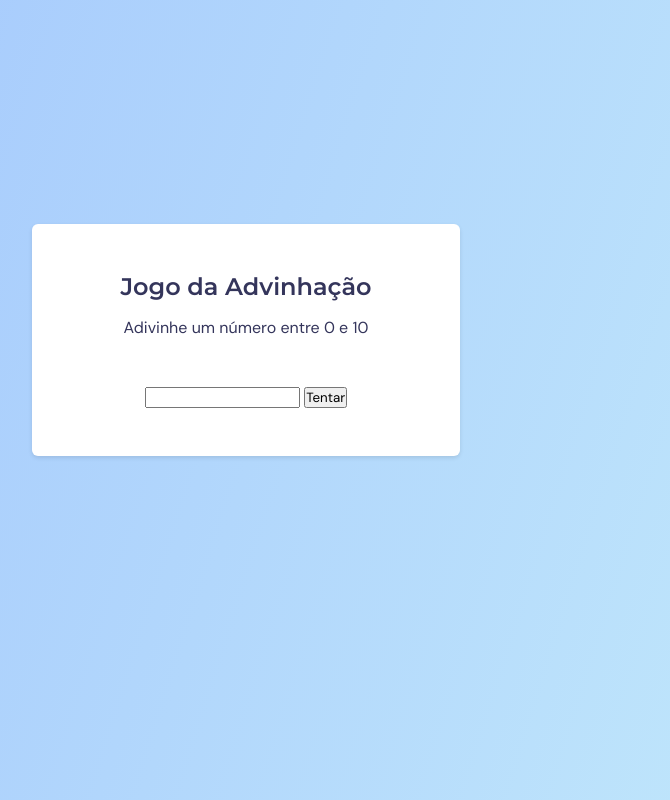
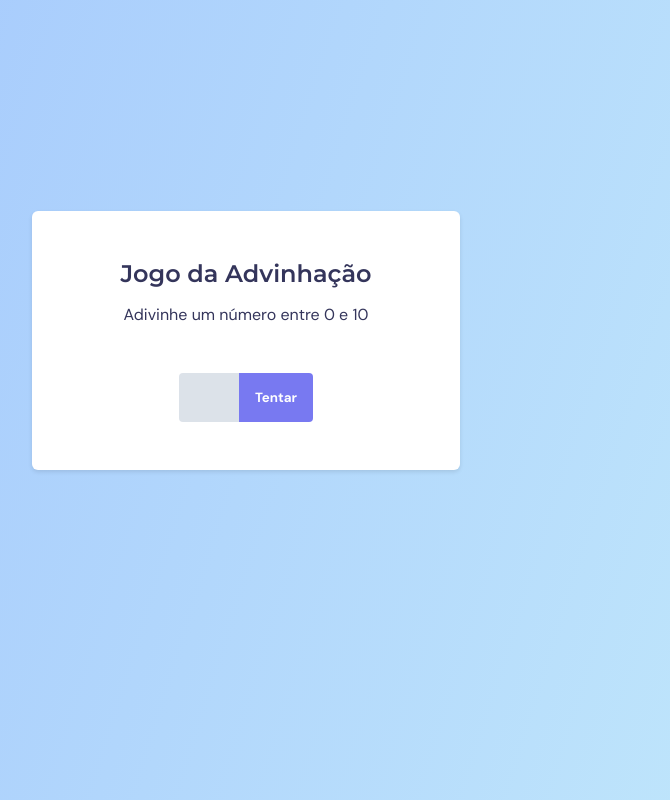
Before and after one commit to GabrielRARodrigues/Explorer-GuessingGame, a plain HTML site: page index.html in a window 1280 px wide. Shown: the whole page, without its empty margins (394-1064 px from the left). Drawn offline with Linux system fonts and the light colour scheme.

Commit message:
Estilizando o formulário e os inputs

```diff
--- a/index.html
+++ b/index.html
@@ -17,7 +17,7 @@
       <h1>Jogo da Advinhação</h1>
       <p>Adivinhe um número entre 0 e 10</p>
       <form>
-        <input type="text" />
+        <input type="number" />
         <button>Tentar</button>
       </form>
     </main>
--- a/style.css
+++ b/style.css
@@ -52,4 +52,25 @@ p {
 
 form {
   margin-top: 4.8rem;
+  display: flex;
+  justify-content: center;
 }
+
+input,
+button {
+  border: none;
+  padding: 1.6rem;
+}
+
+input {
+  background-color: #dce2e9;
+  width: 6rem;
+  border-radius: 0.4rem 0 0 0.4rem;
+}
+
+button {
+  background-color: #7879f1;
+  color: white;
+  font-weight: bold;
+  border-radius: 0 0.4rem 0.4rem 0;
+}
```
